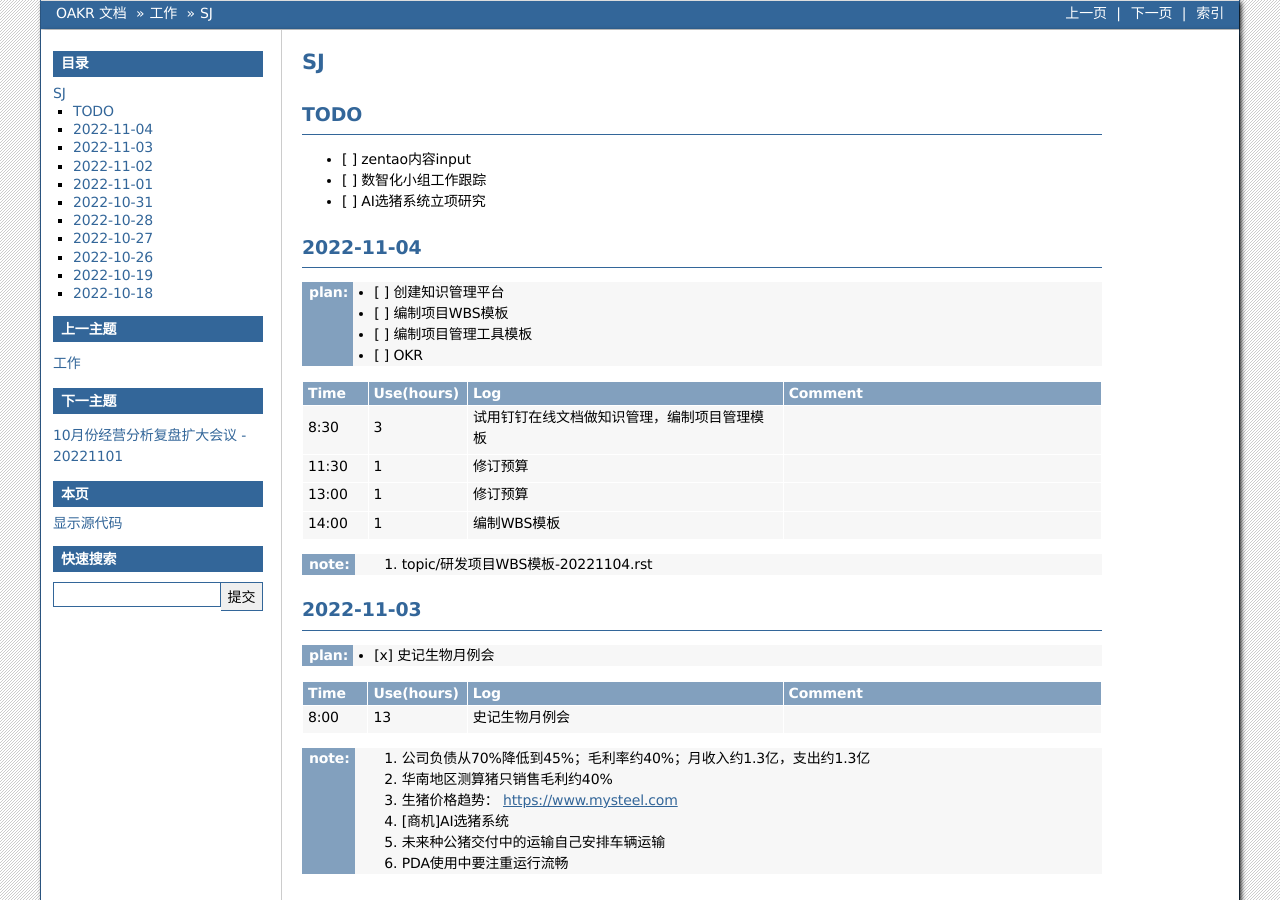
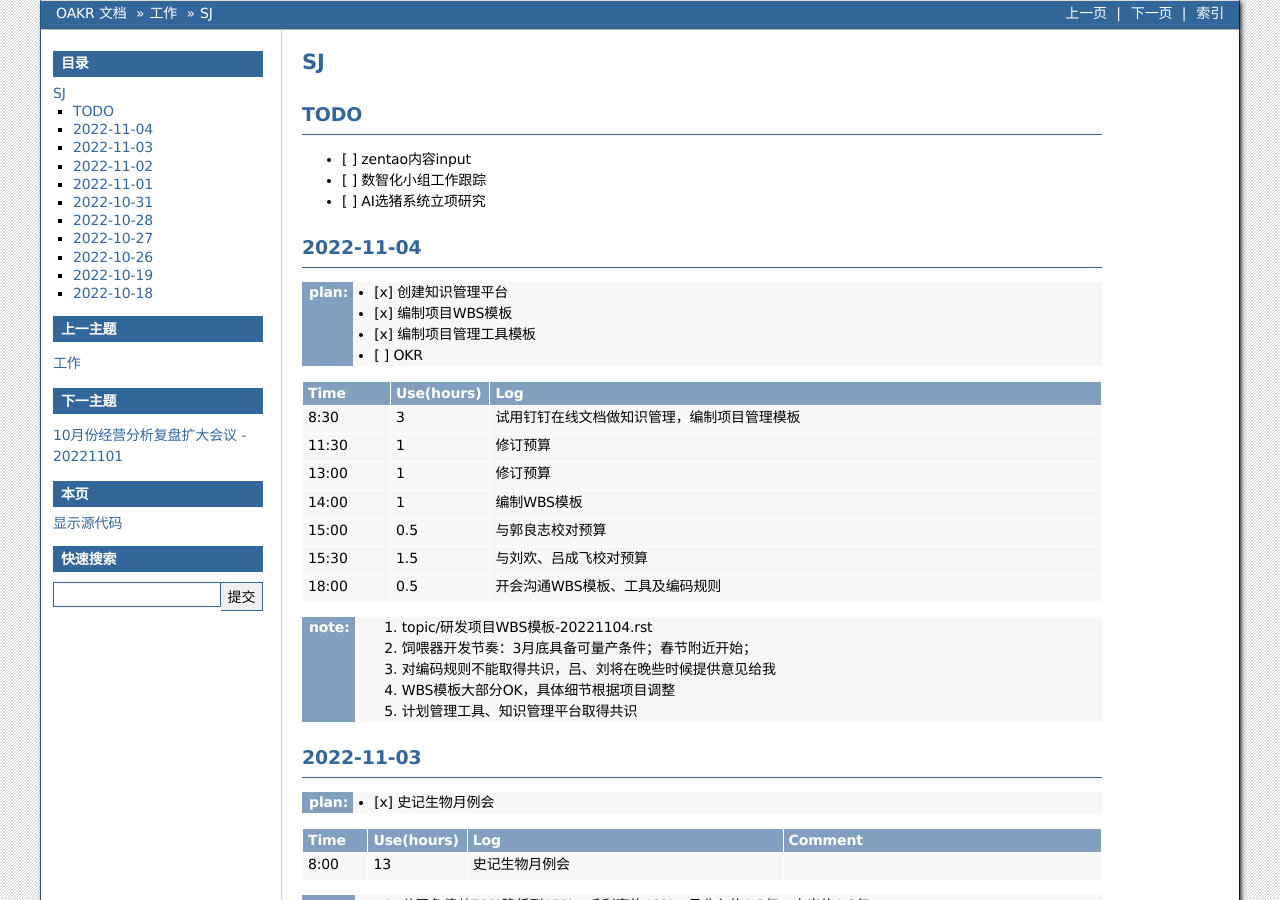
Before and after one commit to cruiurc/cruiurc.github.io, a Sphinx documentation site: the page built from source/work/sj/sj.rst, in a window 1280 px wide and 900 px high. Built offline with Sphinx 7.4.7, drawn with Linux system fonts in a browser that asks for light colours.

Commit message:
20221104 work

```diff
--- a/source/work/sj/sj.rst
+++ b/source/work/sj/sj.rst
@@ -9,22 +9,29 @@ TODO
 2022-11-04
 -----------
 :plan:
-   - [ ] 创建知识管理平台
-   - [ ] 编制项目WBS模板
-   - [ ] 编制项目管理工具模板
+   - [x] 创建知识管理平台
+   - [x] 编制项目WBS模板
+   - [x] 编制项目管理工具模板
    - [ ] OKR
 
 .. csv-table::
-   :header: "Time", "Use(hours)", "Log", "Comment"
-   :widths: 10, 10, 50, 50
+   :header: "Time", "Use(hours)", "Log"
+   :widths: 10, 10, 70
 
    8:30, 3, 试用钉钉在线文档做知识管理，编制项目管理模板
    11:30, 1, 修订预算
    13:00, 1, 修订预算
    14:00, 1, 编制WBS模板
+   15:00, 0.5, 与郭良志校对预算
+   15:30, 1.5, 与刘欢、吕成飞校对预算
+   18:00, 0.5, 开会沟通WBS模板、工具及编码规则
 
 :note:
    1. :doc:`topic/研发项目WBS模板-20221104.rst`
+   2. 饲喂器开发节奏：3月底具备可量产条件；春节附近开始；
+   3. 对编码规则不能取得共识，吕、刘将在晚些时候提供意见给我
+   4. WBS模板大部分OK，具体细节根据项目调整
+   5. 计划管理工具、知识管理平台取得共识
 
 2022-11-03
 -----------
```
